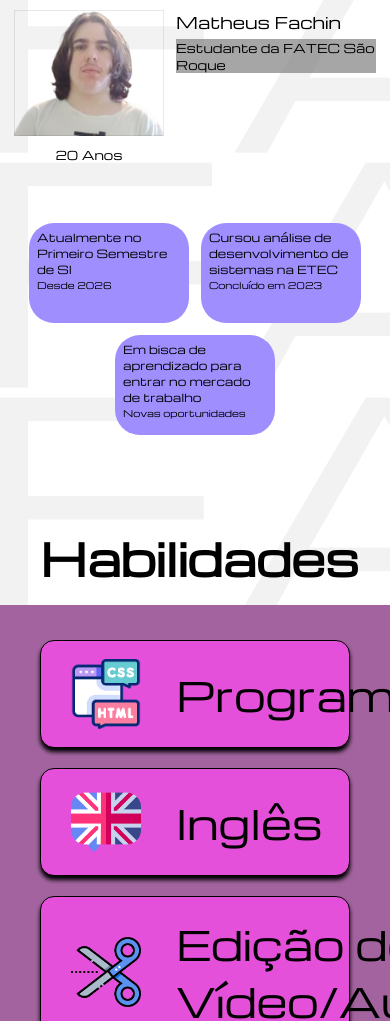
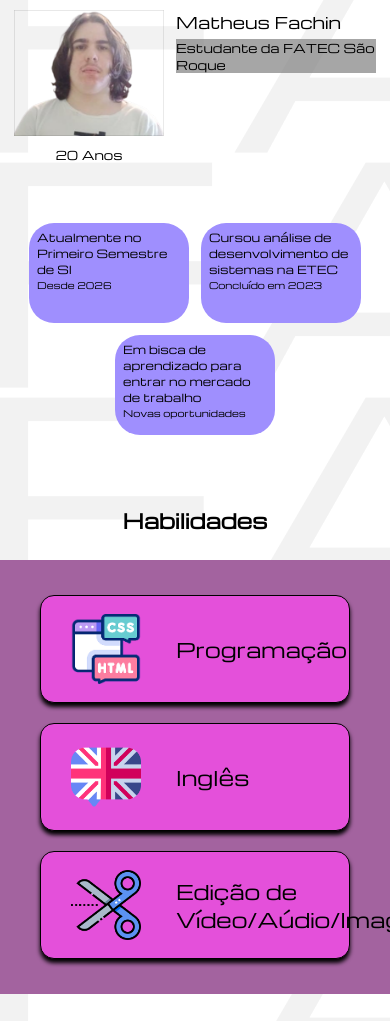
Before and after one commit to MatheusFachin-616/portfoliop2, a plain HTML site: page index.html in a window 390 px wide. Shown: the part 77-1098 px from the top of the page. Drawn offline with nearby package versions, Linux system fonts and the light colour scheme; files whose address does not match are found by name.

Commit message:
mais responsividade

```diff
--- a/css/style.css
+++ b/css/style.css
@@ -299,4 +299,14 @@ h2{
     .desc-card{
         font-size: 9px;
     }
+    .habilidades-section{
+        margin-top: 30px;
+    }
+    .habilidades-section h2{
+        font-size: 20px;
+        padding: 10px;
+    }
+    .habilidade-card{
+        font-size: 20px;
+    }
 }
```
